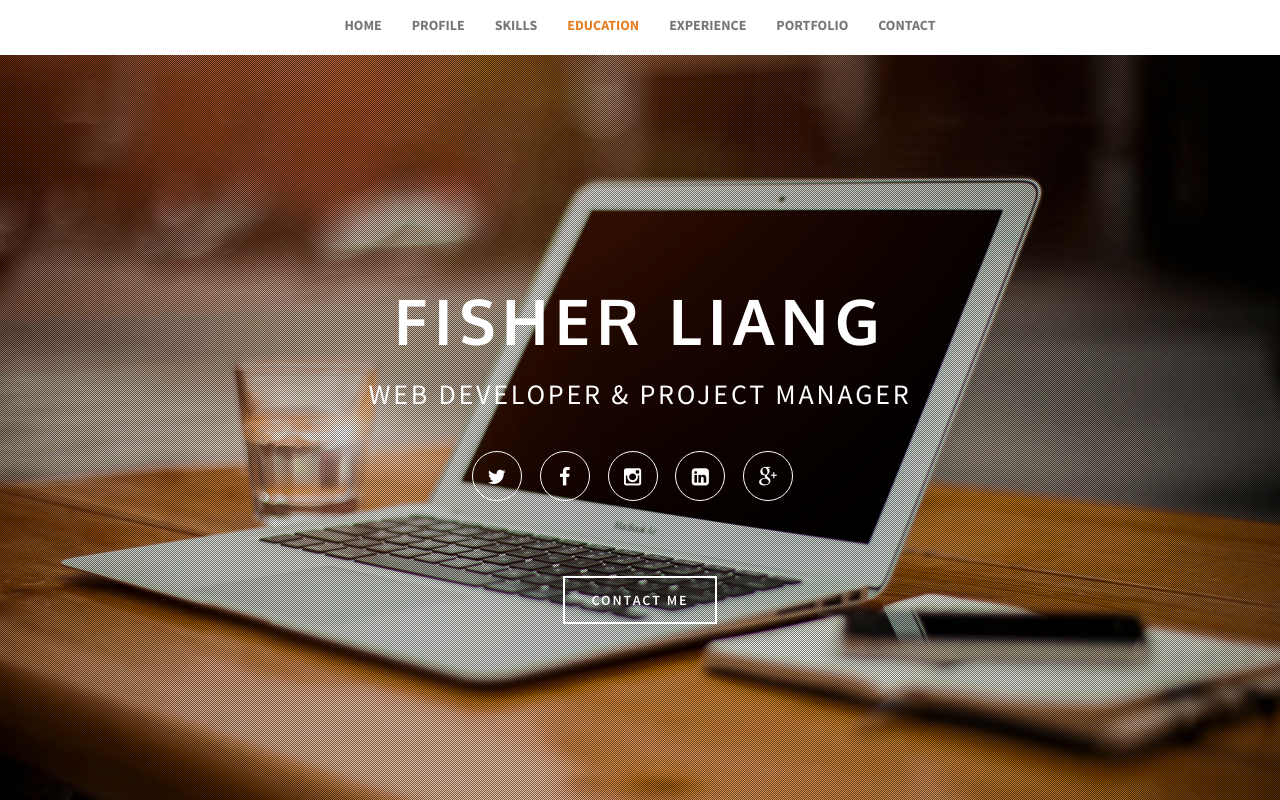
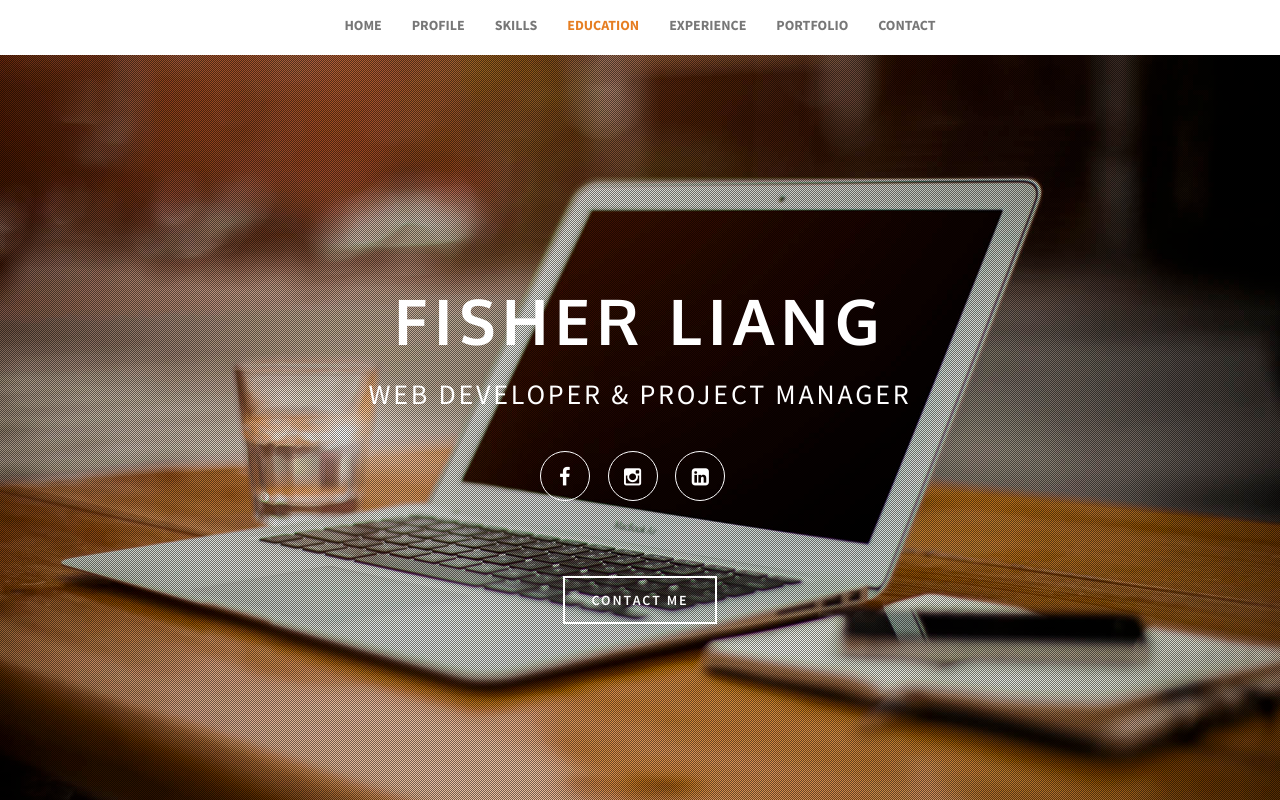
Before and after one commit to fisherliang/about, a plain HTML site: page index.html in a window 1280 px wide. Shown: the top 800 px of the page. Drawn offline with Linux system fonts and the light colour scheme.

Commit message:
Delete useless icon

```diff
--- a/index.html
+++ b/index.html
@@ -94,11 +94,9 @@
                     <p>Web Developer & Project Manager</p>
                 </header>
                 <div class="social-icons">
-                    <a href="https://twitter.com/" class="btn btn-round btn-clear btn-twitter"><i class="fa fa-twitter"></i></a>
-                    <a href="https://www.facebook.com/" class="btn btn-round btn-clear btn-facebook"><i class="fa fa-facebook"></i></a>
-                    <a href="https://www.instagram.com/" class="btn btn-round btn-clear btn-instagram"><i class="fa fa-instagram"></i></a>
-                    <a href="https://www.linkedin.com/" class="btn btn-round btn-clear btn-linkedin"><i class="fa fa-linkedin-square"></i></a>
-                    <a href="https://www.google.com/" class="btn btn-round btn-clear btn-google"><i class="fa fa-google-plus"></i></a>
+                    <a href="https://www.facebook.com/swimnose" class="btn btn-round btn-clear btn-facebook"><i class="fa fa-facebook"></i></a>
+                    <a href="https://www.instagram.com/swimnose" class="btn btn-round btn-clear btn-instagram"><i class="fa fa-instagram"></i></a>
+                    <a href="https://tw.linkedin.com/pub/xiao-ding-liang/9a/b/19b" class="btn btn-round btn-clear btn-linkedin"><i class="fa fa-linkedin-square"></i></a>
 
                 </div>
                 <a href="#page-contact" class="btn btn-default hire-me">Contact Me</a>
```
